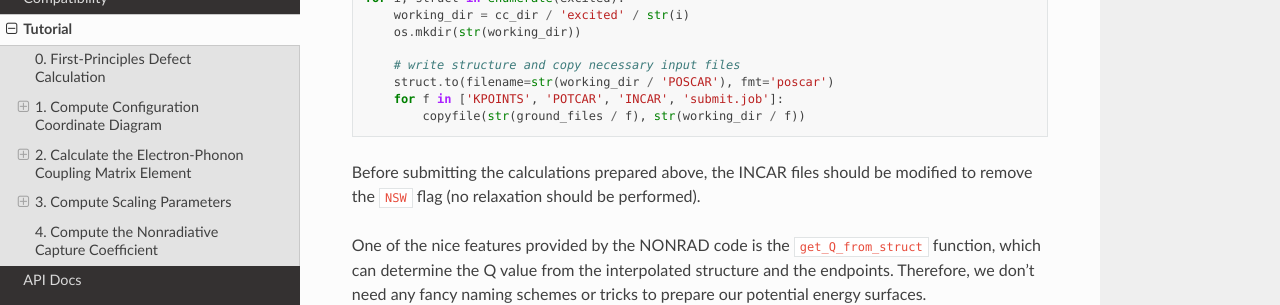
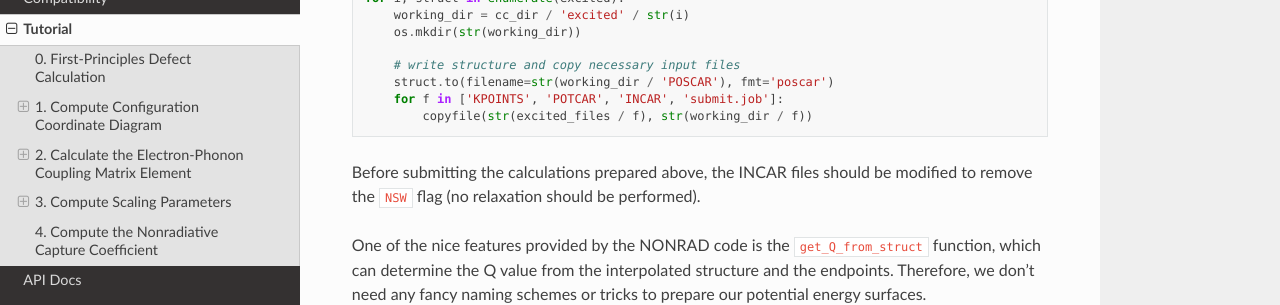
Before and after one commit to mturiansky/nonrad, a Sphinx documentation site: the page built from docs/tutorial.rst, in a window 1280 px wide and 900 px high, scrolled down 2162 px. Shown: the part 151-456 px from the top of the window. Built offline with Sphinx 7.4.7 and the Read the Docs theme 2.0.0, drawn with Linux system fonts in a browser that asks for light colours; the version number could not be read and is left out.

Commit message:
typo in docs

```diff
--- a/docs/tutorial.rst
+++ b/docs/tutorial.rst
@@ -18,7 +18,7 @@
 thermodynamic level for our defect. This results in a formation energy
 plot such as the following.
 
-.. code:: ipython3
+.. code:: python3
 
     %matplotlib inline
     import matplotlib.pyplot as plt
@@ -48,7 +48,7 @@
 calculation of the nonradiative capture coefficient, ``dE``. Let’s save
 this value for later:
 
-.. code:: ipython3
+.. code:: python3
 
     dE = 1.058 # eV
 
@@ -71,7 +71,7 @@
 initio calculation of the configuration coordinate diagram (example for
 ``VASP`` is shown below).
 
-.. code:: ipython3
+.. code:: python3
 
     import os
     from pathlib import Path
@@ -115,7 +115,7 @@
         # write structure and copy necessary input files
         struct.to(filename=str(working_dir / 'POSCAR'), fmt='poscar')
         for f in ['KPOINTS', 'POTCAR', 'INCAR', 'submit.job']:
-            copyfile(str(ground_files / f), str(working_dir / f))
+            copyfile(str(excited_files / f), str(working_dir / f))
 
 Before submitting the calculations prepared above, the INCAR files
 should be modified to remove the ``NSW`` flag (no relaxation should be
@@ -136,7 +136,7 @@
 energy surfaces. These are 3 input parameters for the calculation of the
 nonradiative capture coefficient.
 
-.. code:: ipython3
+.. code:: python3
 
     from glob import glob
     from nonrad.ccd import get_dQ, get_PES_from_vaspruns, get_omega_from_PES
@@ -180,7 +180,7 @@
 The resulting input parameters that we have extracted for our
 calculation of the nonradiative recombination coefficient are below.
 
-.. code:: ipython3
+.. code:: python3
 
     print(f'dQ = {dQ:7.05f} amu^(1/2) Angstrom, ground_omega = {ground_omega:7.05f} eV, excited_omega = {excited_omega:7.05f} eV')
 
@@ -222,7 +222,7 @@
 includes the overlap information for all bands and kpoints. These files
 can then be parsed to obtain the matrix element using NONRAD as below.
 
-.. code:: ipython3
+.. code:: python3
 
     from nonrad.ccd import get_Q_from_struct
     from nonrad.elphon import get_Wif_from_WSWQ
@@ -261,7 +261,7 @@
 matrix elements. The resulting value can then be directly input into the
 nonradiative capture calculation.
 
-.. code:: ipython3
+.. code:: python3
 
     Wif = np.sqrt(np.mean([x[1]**2 for x in Wifs]))
     print(Wifs, Wif)
@@ -284,7 +284,7 @@
 get a rough idea, the above method is preferred. This is facilitated by
 the ``get_Wif_from_wavecars`` function.
 
-.. code:: ipython3
+.. code:: python3
 
     from nonrad.elphon import get_Wif_from_wavecars
 
@@ -311,7 +311,7 @@
 As we can see, the results are reasonably close because the Q = 0 value
 is somewhat low.
 
-.. code:: ipython3
+.. code:: python3
 
     print(Wifs, np.sqrt(np.mean([x[1]**2 for x in Wifs])))
 
@@ -353,7 +353,7 @@
 effective mass (because we are capturing a hole) and the static
 dielectric constant.
 
-.. code:: ipython3
+.. code:: python3
 
     from nonrad.scaling import sommerfeld_parameter
 
@@ -399,7 +399,7 @@
 
 Below is an example of the interaction with the valence band:
 
-.. code:: ipython3
+.. code:: python3
 
     from nonrad.scaling import charged_supercell_scaling
 
@@ -434,7 +434,7 @@
 
 Below we show the process for the interaction with the conduction band.
 
-.. code:: ipython3
+.. code:: python3
 
     fig = plt.figure(figsize=(12, 5))
     factor = charged_supercell_scaling(wavecar_path, 193, def_index=192, fig=fig)
@@ -463,7 +463,7 @@
 a C substitution, there are 4 identical defect configurations (one along
 each bond) that the hole can be captured into.
 
-.. code:: ipython3
+.. code:: python3
 
     from nonrad import get_C
 
@@ -496,7 +496,7 @@
 :math:`\sigma = C / \langle v \rangle`. We can do this using the
 ``thermal_velocity`` function.
 
-.. code:: ipython3
+.. code:: python3
 
     from nonrad.scaling import thermal_velocity
 
```
Also changed, not shown: 1 other file.
